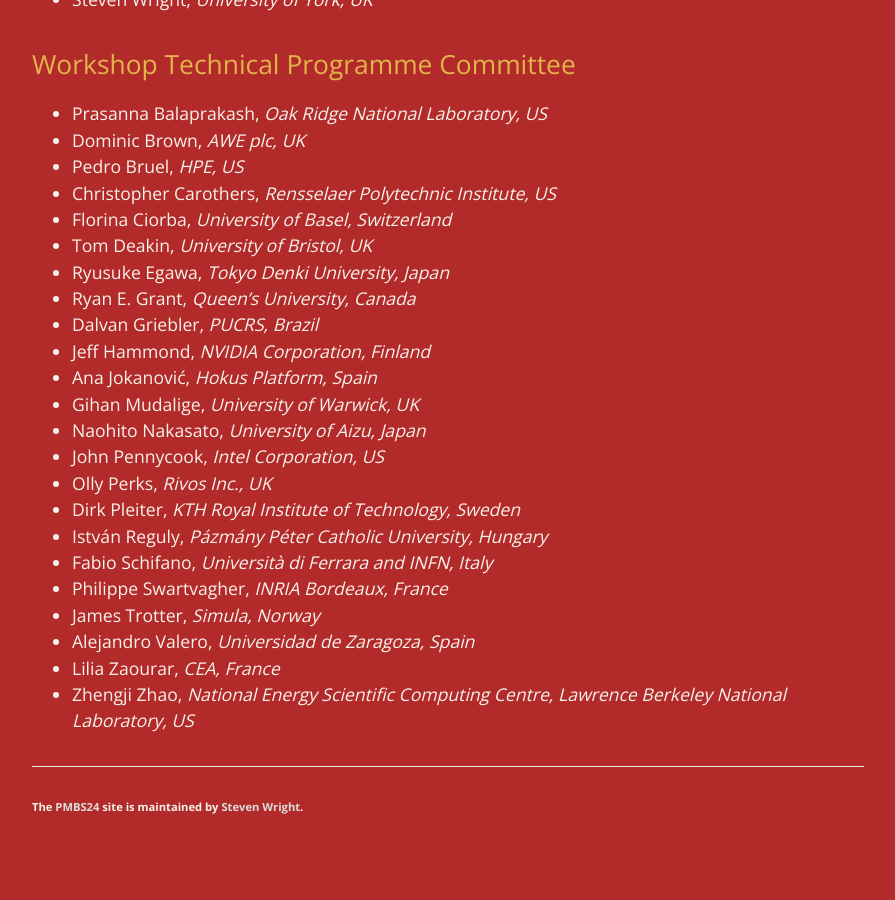
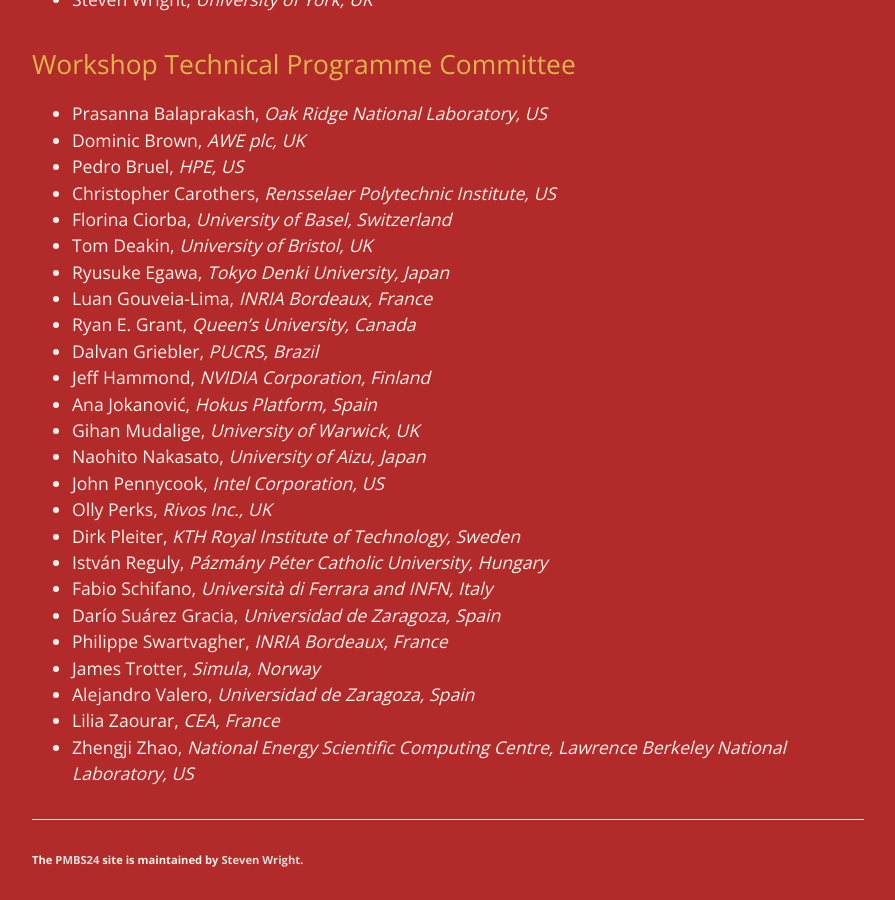
Before and after one commit to pmbs-workshop/pmbs-workshop.github.io, a Jekyll site: the page built from programmecommittee.markdown, in a window 1280 px wide and 900 px high, scrolled down 920 px. Shown: the whole window, without its empty margins (192-1087 px from the left). Built offline with Jekyll 4.4.1, drawn with Linux system fonts in a browser that asks for light colours; before the commit the page ends 1768 px from its top, so only the background shows below that.

Commit message:
Updated PC 08/04
Signed-off-by: Steven Wright <steven.wright@york.ac.uk>

```diff
--- a/programmecommittee.markdown
+++ b/programmecommittee.markdown
@@ -27,6 +27,7 @@
 * Florina Ciorba, _University of Basel, Switzerland_
 * Tom Deakin, _University of Bristol, UK_
 * Ryusuke Egawa, _Tokyo Denki University, Japan_
+* Luan Gouveia-Lima, _INRIA Bordeaux, France_
 * Ryan E. Grant, _Queen's University, Canada_
 * Dalvan Griebler, _PUCRS, Brazil_
 * Jeff Hammond, _NVIDIA Corporation, Finland_
@@ -38,6 +39,7 @@
 * Dirk Pleiter, _KTH Royal Institute of Technology, Sweden_
 * István Reguly, _Pázmány Péter Catholic University, Hungary_
 * Fabio Schifano, _Università di Ferrara and INFN, Italy_
+* Darío Suárez Gracia, _Universidad de Zaragoza, Spain_
 * Philippe Swartvagher, _INRIA Bordeaux, France_
 * James Trotter, _Simula, Norway_
 * Alejandro Valero, _Universidad de Zaragoza, Spain_
```
